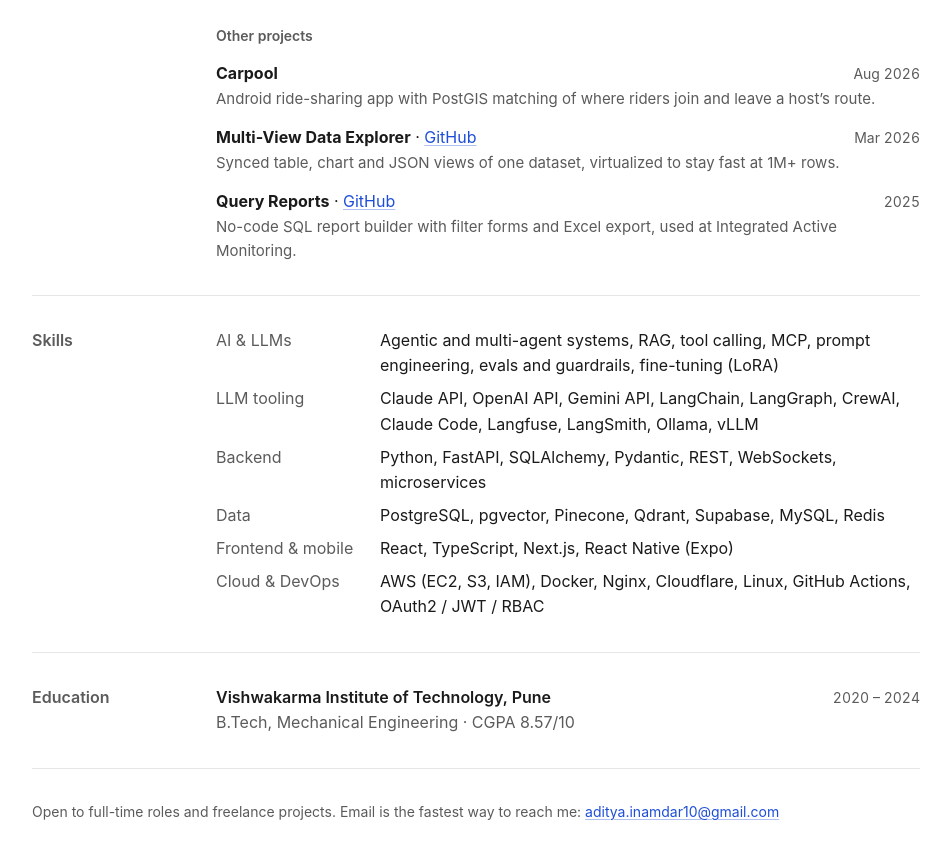
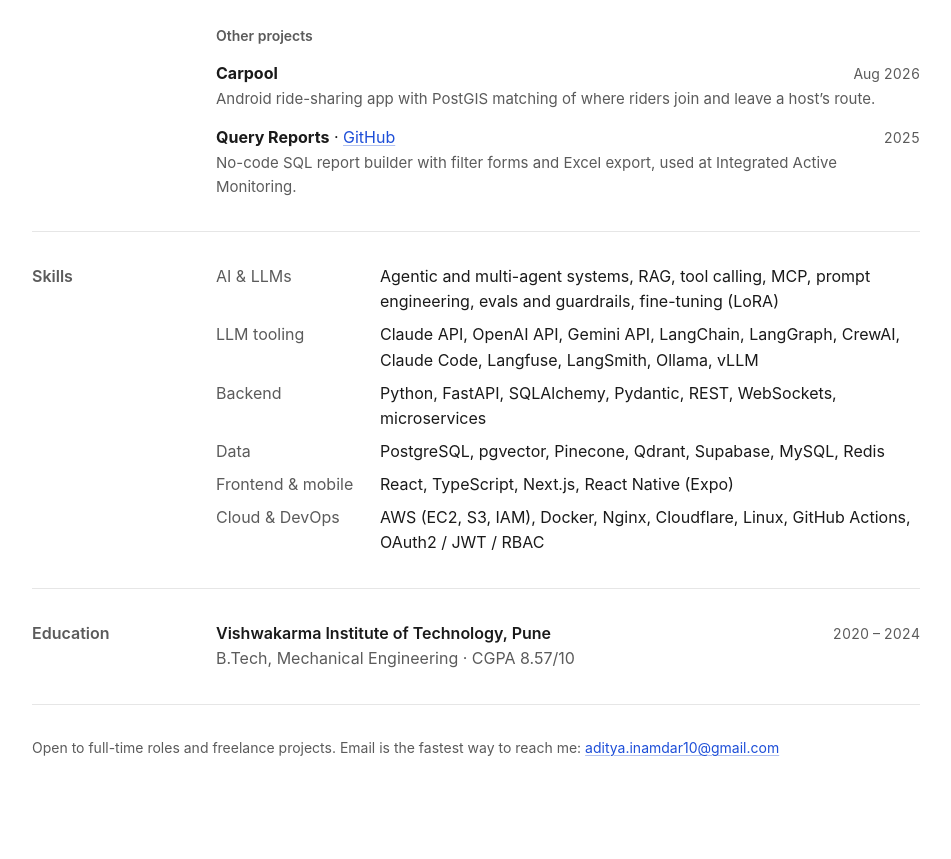
Before and after one commit to AdityaYInamdar/AdityaYInamdar, a Next.js app: page /AdityaYInamdar/ in a window 1280 px wide. Shown: the part 2240-3099 px from the top of the page, without its empty margins (164-1115 px from the left). After the commit the page ends 3047 px from the top, so only its background shows below. Built offline with nearby package versions, Linux system fonts and the light colour scheme.

Commit message:
Remove Multi-View Data Explorer from the project list
Co-Authored-By: Claude Opus 5.5 <noreply@anthropic.com>
Claude-Session: https://claude.ai/code/session_01FqncH9Cz5KGdyiWFNzvGv5

```diff
--- a/src/content.ts
+++ b/src/content.ts
@@ -143,12 +143,6 @@ export const otherProjects: Project[] = [
     summary: 'Android ride-sharing app with PostGIS matching of where riders join and leave a host’s route.',
   },
   {
-    name: 'Multi-View Data Explorer',
-    period: 'Mar 2026',
-    links: [{ label: 'GitHub', href: 'https://github.com/AdityaYInamdar/MultiViewDataExplorer' }],
-    summary: 'Synced table, chart and JSON views of one dataset, virtualized to stay fast at 1M+ rows.',
-  },
-  {
     name: 'Query Reports',
     period: '2025',
     links: [{ label: 'GitHub', href: 'https://github.com/AdityaYInamdar/query-reports' }],
```
